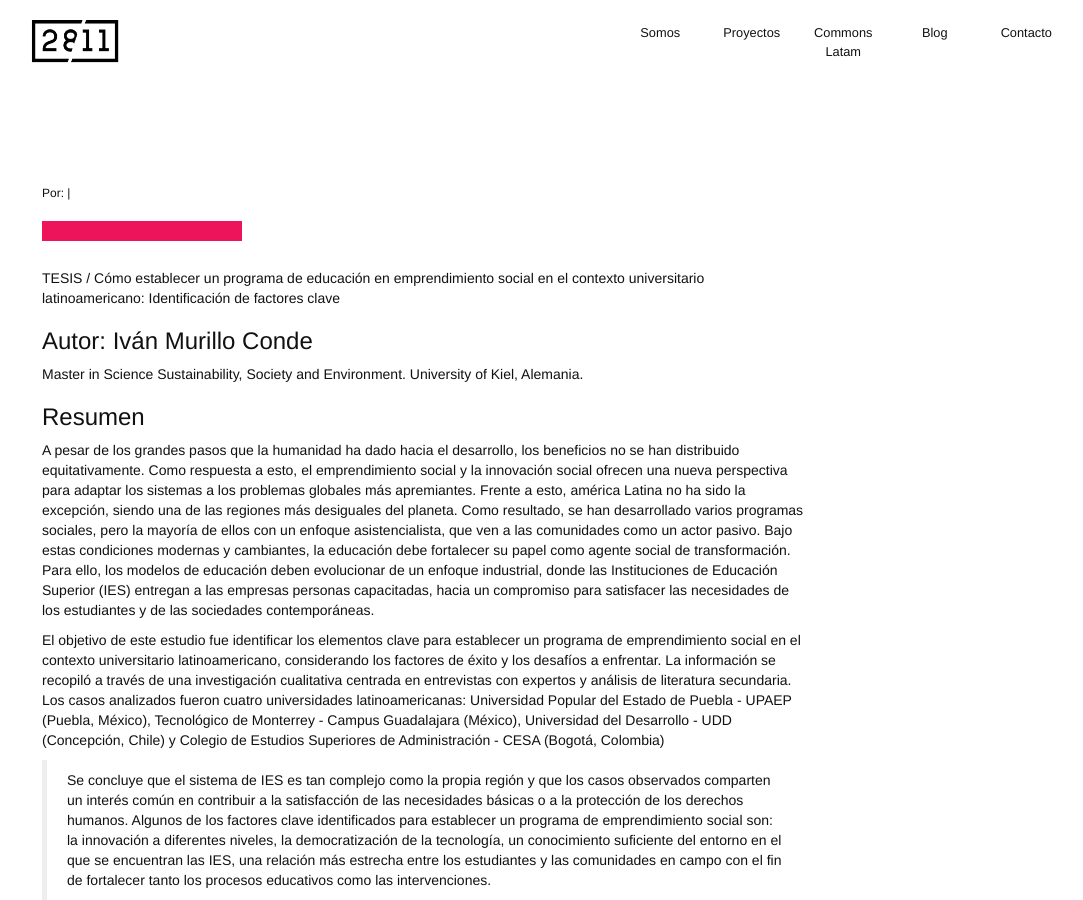
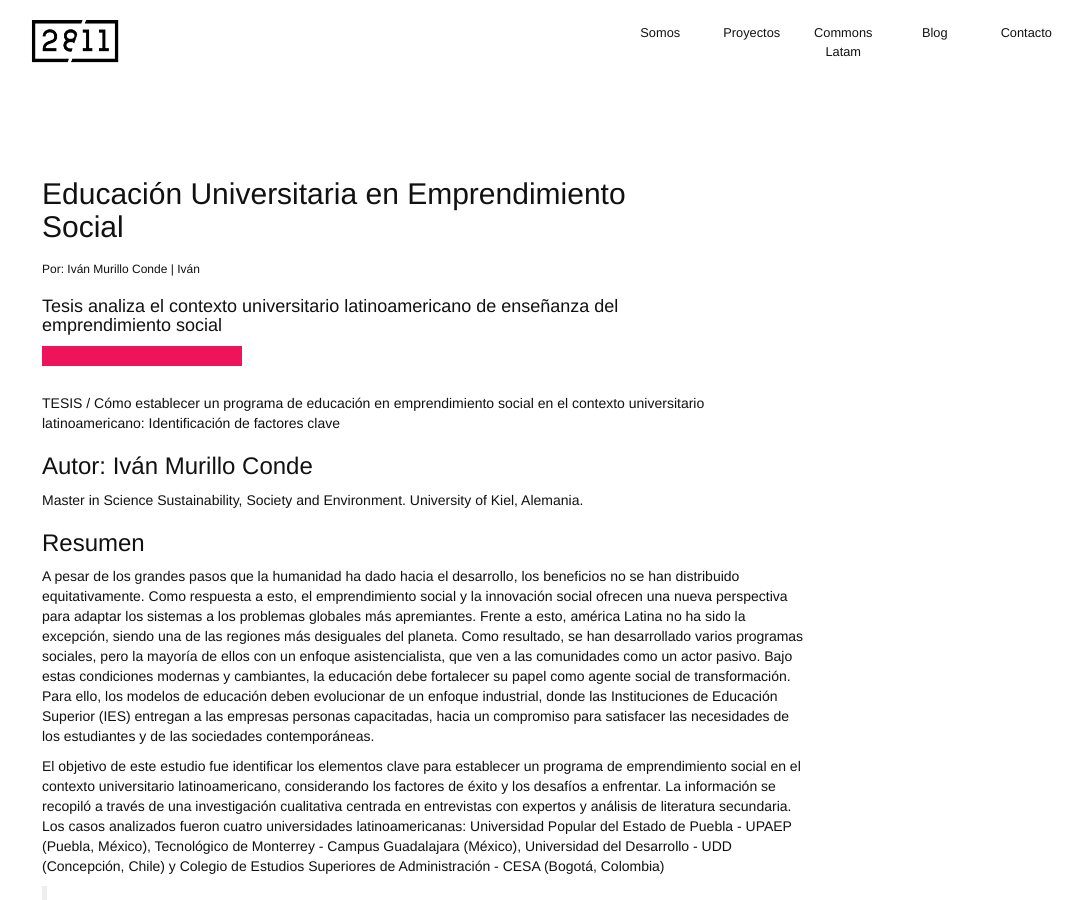
Before and after one commit to 2811Chile/2811Chile.github.io, a Jekyll site: the page built from _posts/2020-01-10-educacion-en-emprendimiento-social-en-universidades.markdown, in a window 1280 px wide and 900 px high. Shown: the whole window, without its empty margins (138-1221 px from the left). Built offline with Jekyll 4.4.1, drawn with Linux system fonts in a browser that asks for light colours; nearby versions of some CDN libraries; some web fonts are replaced; our own code applies the rules of GitHub Pages for plain Markdown files.

Commit message:
Updated Educacion En Emprendimiento Social En Universidades

```diff
--- a/_posts/2020-01-10-educacion-en-emprendimiento-social-en-universidades.markdown
+++ b/_posts/2020-01-10-educacion-en-emprendimiento-social-en-universidades.markdown
@@ -1,6 +1,16 @@
 ---
 title: Educación en emprendimiento social en universidades
 date: 2020-01-10 10:57:00 Z
+nombre: Educación Universitaria en Emprendimiento Social
+fecha: 2020-01-09 00:00:00 Z
+autor: Iván Murillo Conde
+contacto: Iván
+link-contacto: mailto:ivandmurilloc@gmail.com
+categorias: educación, emprendimiento social, educación superior, tesis
+bajada: Tesis analiza el contexto universitario latinoamericano de enseñanza del emprendimiento
+  social
+portada:
+excerpt_separator: "<!--mas-->"
 ---
 
 TESIS / Cómo establecer un programa de educación en emprendimiento social en el contexto universitario latinoamericano: Identificación de factores clave
```
